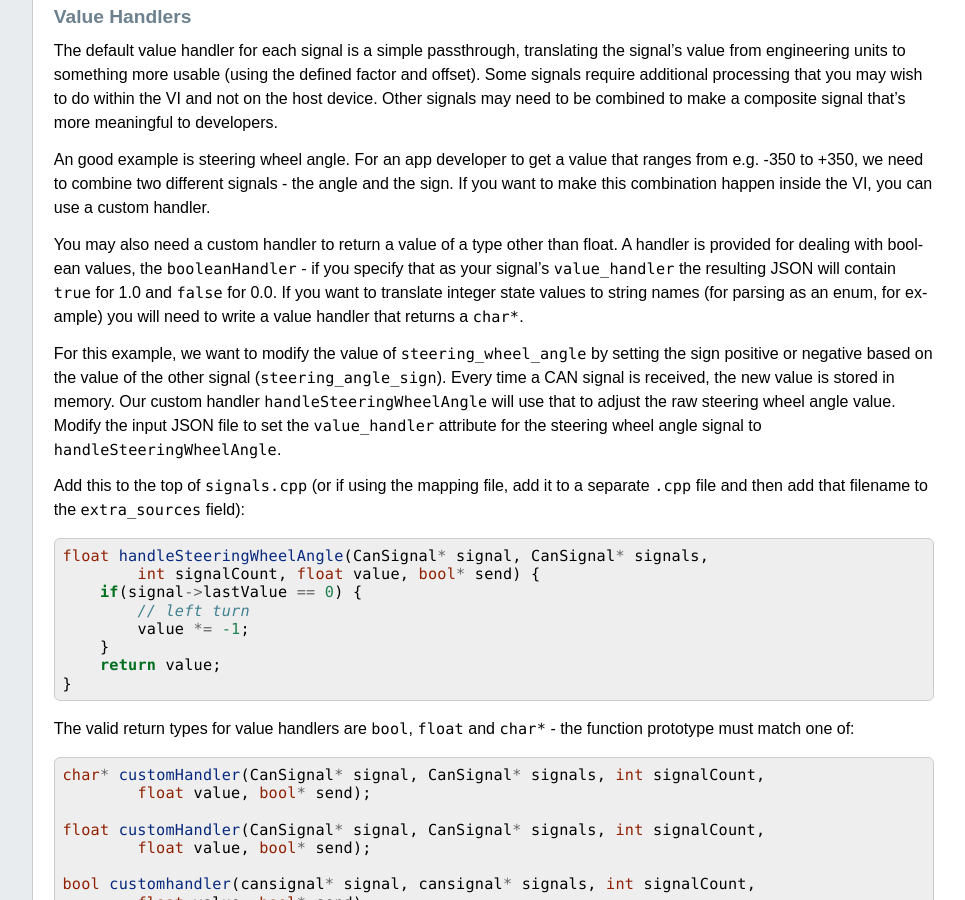
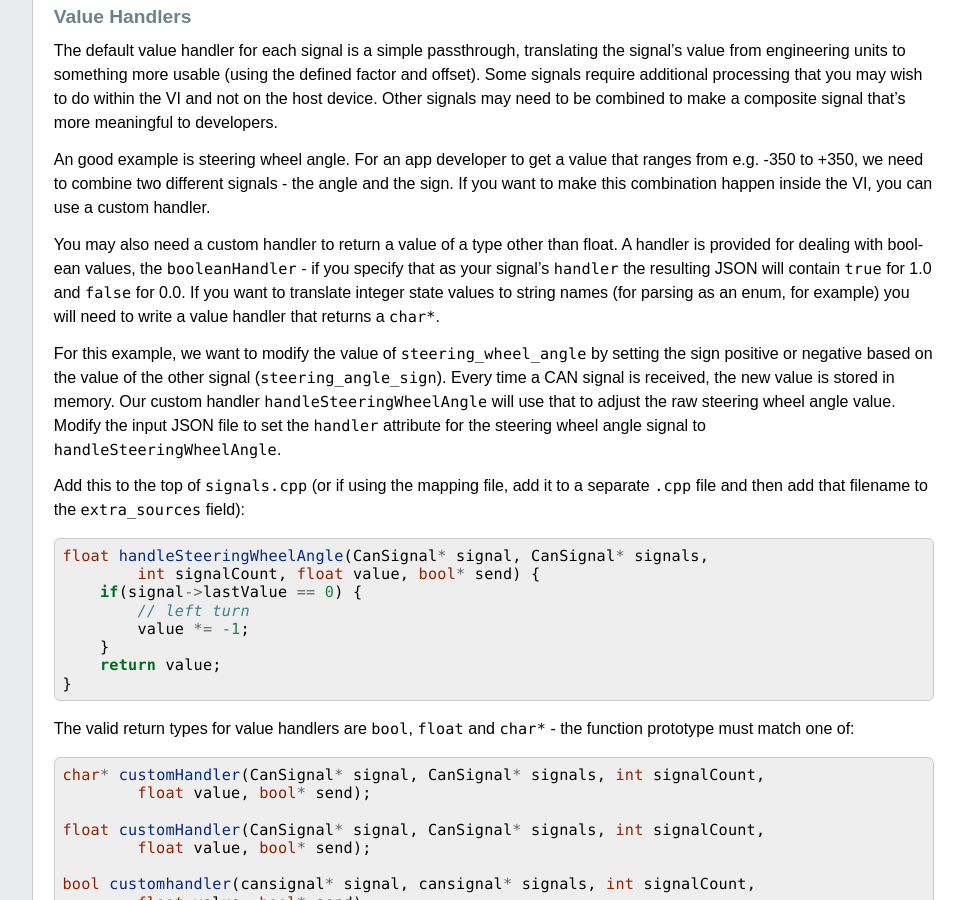
Before and after one commit to openxc/openxc-python, a Sphinx documentation site: the page built from docs/code-generation.rst, in a window 1280 px wide and 900 px high, scrolled down 3807 px. Shown: the whole window, without its empty margins (224-1189 px from the left). Built offline with Sphinx 7.4.7, drawn with Linux system fonts in a browser that asks for light colours.

Commit message:
Remove references to deprecated value_handler in code generator.

```diff
--- a/docs/code-generation.rst
+++ b/docs/code-generation.rst
@@ -157,7 +157,7 @@ messages from one call to your handler function.
 Using a custom message handler will not automatically stop the normal
 translation workflow for individual signals. To mute them (but still store
 their values in ``signal->lastvalue``), specify ``ignoreHandler`` as the
-``value_handler``. This is not done by default because not every signal in
+``handler``. This is not done by default because not every signal in
 a message is always handled by a message handler.
 
 .. _signal:
@@ -258,7 +258,7 @@ combination happen inside the VI, you can use a custom handler.
 You may also need a custom handler to return a value of a type other
 than float. A handler is provided for dealing with boolean values, the
 ``booleanHandler`` - if you specify that as your signal's
-``value_handler`` the resulting JSON will contain ``true`` for 1.0 and
+``handler`` the resulting JSON will contain ``true`` for 1.0 and
 ``false`` for 0.0. If you want to translate integer state values to
 string names (for parsing as an enum, for example) you will need to
 write a value handler that returns a ``char*``.
@@ -268,7 +268,7 @@ by setting the sign positive or negative based on the value of the other
 signal (``steering_angle_sign``). Every time a CAN signal is received, the
 new value is stored in memory. Our custom handler
 ``handleSteeringWheelAngle`` will use that to adjust the raw steering
-wheel angle value. Modify the input JSON file to set the ``value_handler``
+wheel angle value. Modify the input JSON file to set the ``handler``
 attribute for the steering wheel angle signal to
 ``handleSteeringWheelAngle``.
 
```
